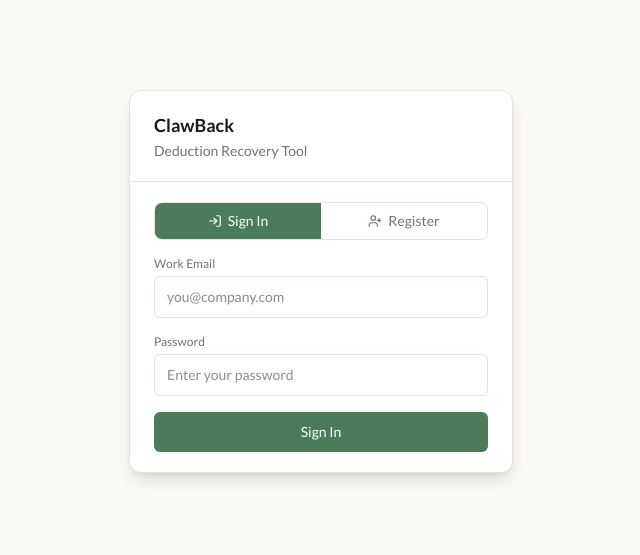
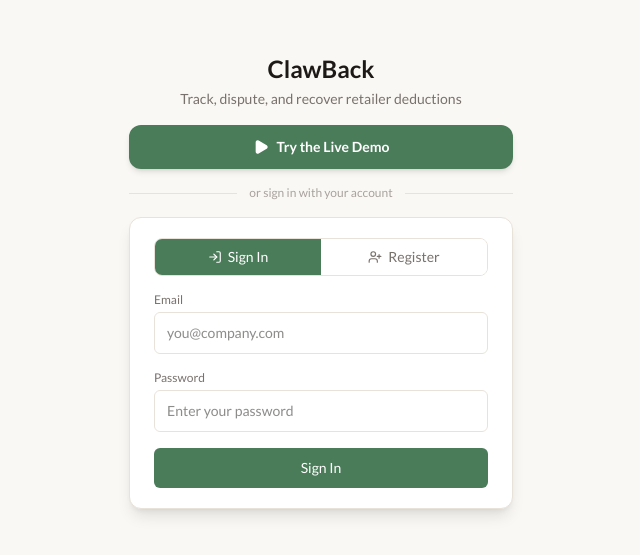
Before and after one commit to KamalasankariS/ClawBack, a React (Vite) app in the folder client/: page / in a window 1280 px wide. Shown: the part 119-674 px from the top of the page, without its empty margins (319-959 px from the left). Built offline with nearby package versions, Linux system fonts and the light colour scheme.

Commit message:
feat: add one-click demo login for live demo visitors

```diff
--- a/client/src/pages/AuthPage.tsx
+++ b/client/src/pages/AuthPage.tsx
@@ -1,6 +1,6 @@
 import { useState } from 'react'
 import { api, setToken, setStoredUser } from '../api/client'
-import { AlertCircle, LogIn, UserPlus, Check, X } from 'lucide-react'
+import { AlertCircle, LogIn, UserPlus, Check, X, Play } from 'lucide-react'
 
 interface AuthResponse {
   token: string
@@ -23,8 +23,24 @@ export function AuthPage({ onAuth }: { onAuth: () => void }) {
   const [password, setPassword] = useState('')
   const [error, setError] = useState('')
   const [loading, setLoading] = useState(false)
+  const [demoLoading, setDemoLoading] = useState(false)
 
   const allRulesPass = PASSWORD_RULES.every(r => r.test(password))
+
+  const handleDemo = async () => {
+    setDemoLoading(true)
+    setError('')
+    try {
+      const result = await api<AuthResponse>('/auth/demo', { method: 'POST' })
+      setToken(result.token)
+      setStoredUser(result.user)
+      onAuth()
+    } catch (e: any) {
+      setError(e.message)
+    } finally {
+      setDemoLoading(false)
+    }
+  }
 
   const handleSubmit = async (e: React.FormEvent) => {
     e.preventDefault()
@@ -58,12 +74,31 @@ export function AuthPage({ onAuth }: { onAuth: () => void }) {
 
   return (
     <div className="flex items-center justify-center min-h-screen bg-surface">
-      <div className="bg-panel rounded-xl shadow-lg border border-edge w-full max-w-sm mx-4 overflow-hidden">
-        <div className="px-6 py-5 border-b border-edge">
-          <h1 className="text-lg font-semibold text-heading">ClawBack</h1>
-          <p className="text-sm text-subtle mt-0.5">Deduction Recovery Tool</p>
+      <div className="w-full max-w-sm mx-4 space-y-4">
+        {/* Hero */}
+        <div className="text-center">
+          <h1 className="text-2xl font-bold text-heading">ClawBack</h1>
+          <p className="text-sm text-subtle mt-1">Track, dispute, and recover retailer deductions</p>
         </div>
 
+        {/* Demo CTA */}
+        <button
+          onClick={handleDemo}
+          disabled={demoLoading}
+          className="w-full flex items-center justify-center gap-2 py-3 text-sm font-semibold bg-accent text-white rounded-xl hover:bg-accent-hover disabled:opacity-50 transition-colors shadow-md"
+        >
+          <Play size={16} fill="currentColor" />
+          {demoLoading ? 'Loading demo...' : 'Try the Live Demo'}
+        </button>
+
+        <div className="flex items-center gap-3">
+          <div className="flex-1 h-px bg-edge" />
+          <span className="text-xs text-faint">or sign in with your account</span>
+          <div className="flex-1 h-px bg-edge" />
+        </div>
+
+        {/* Auth form */}
+        <div className="bg-panel rounded-xl shadow-lg border border-edge overflow-hidden">
           <form onSubmit={handleSubmit} className="px-6 py-5 space-y-4">
             {/* Toggle */}
             <div className="flex rounded-lg border border-edge overflow-hidden">
@@ -121,7 +156,7 @@ export function AuthPage({ onAuth }: { onAuth: () => void }) {
             )}
 
             <div>
-            <label className="text-xs font-medium text-subtle mb-1 block">Work Email</label>
+              <label className="text-xs font-medium text-subtle mb-1 block">Email</label>
               <input
                 type="email"
                 required
@@ -170,5 +205,6 @@ export function AuthPage({ onAuth }: { onAuth: () => void }) {
           </form>
         </div>
       </div>
+    </div>
   )
 }
```
Also changed, not shown: 1 other file (tests, documents, lock files or other folders). Lines whose indentation alone changed are shown as unchanged.
